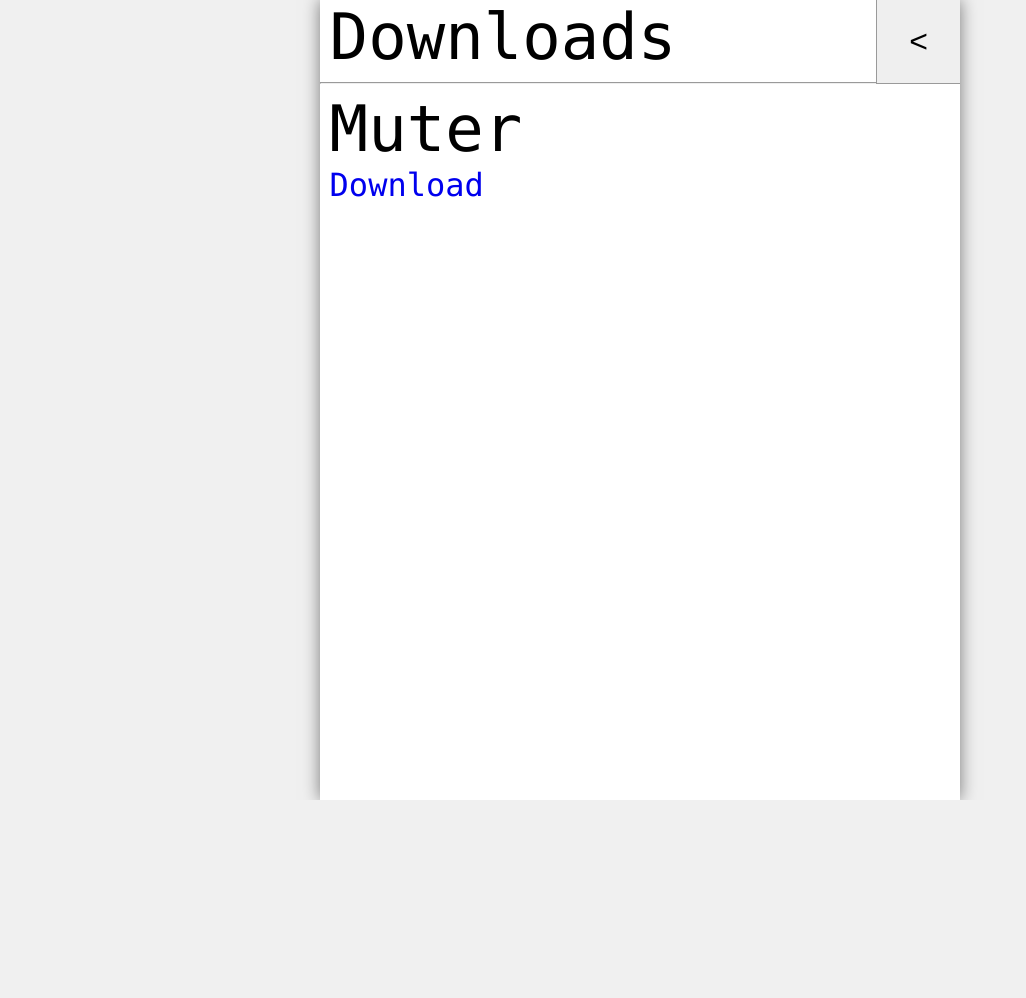
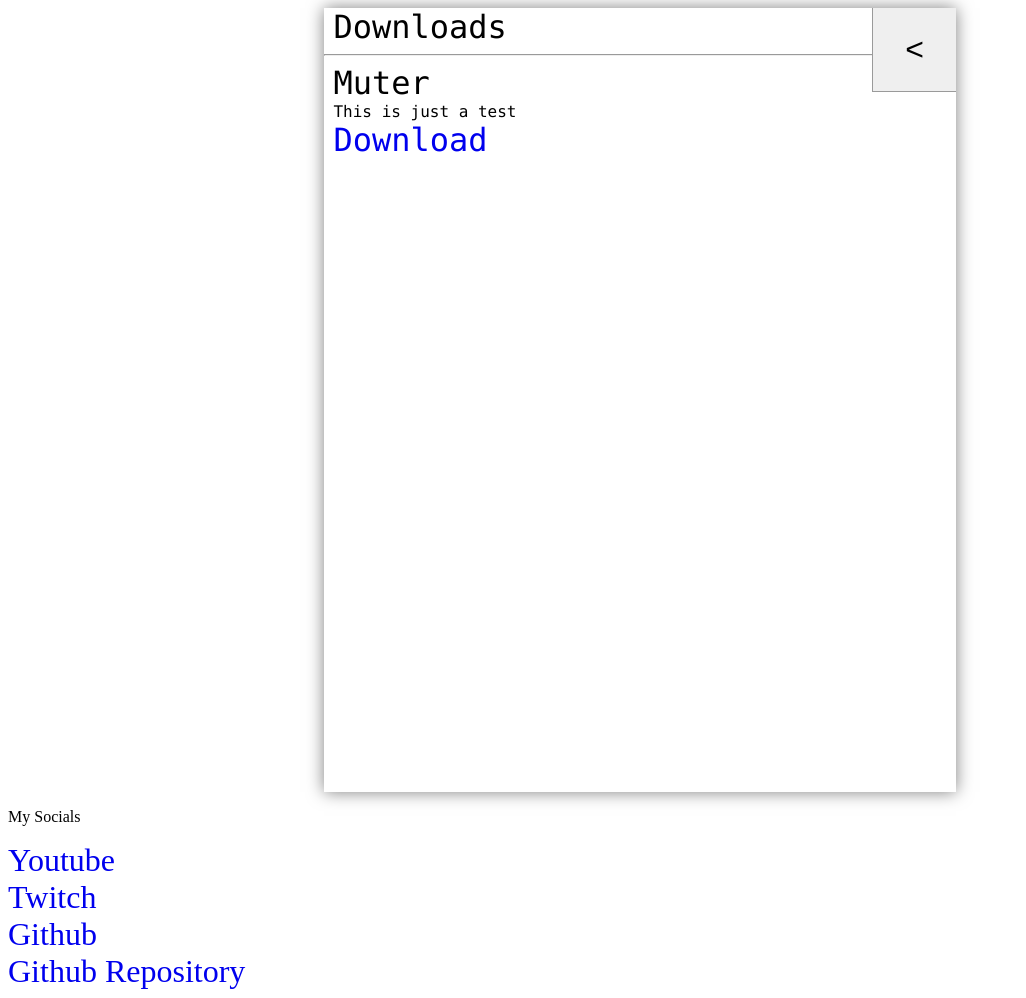
Before and after one commit to JamieVegan/jamievegan.github.io, a plain HTML site: page downloads.html in a window 1280 px wide. Shown: the whole page, without its empty margins (0-1026 px from the left). Before the commit the page ends 800 px from the top, so only its background shows below. Drawn offline with Linux system fonts and the light colour scheme.

Commit message:
Update downloads.html

```diff
--- a/downloads.html
+++ b/downloads.html
@@ -7,13 +7,27 @@
 	<meta name="viewport" content="width=device-width, initial-scale=1">
 </head>
 
-<body style="background: #f0f0f0; margin: 0">
+<body>
 	<div id="Content">
-    <h1 class="Text" id="Title">Downloads</h1>
+		<!--Back-->
+		<h1 class="Text Title">Downloads</h1>
 		<button onclick="Back()" id="BackButton"><</button>
 		<hr>
-    <h1 class="Text" id="Title">Muter</h1>
+		<!--Back-->
+		<h1 class="Text Title">Muter</h1>
+		<p class="Text">This is just a test</p>
 		<a class="Text SmallLink" href="Muter.zip">Download</a>
+	</div>
+
+	<!--Links-->
+	<div class="Socials">
+		<p>My Socials</p>
+		<a class="SmallLink" href="https://youtube.com/@jamievegan">Youtube<br></a>
+		<a class="SmallLink" href="https://twitch.tv/jamievegan">Twitch<br></a>
+		<a class="SmallLink" href="https://github.com/jamievegan">Github</a>
+	</div>
+	<a class="SmallLink" id="Github" href="https://github.com/jamievegan/jamievegan.github.io">Github Repository</a>
+	<!--Links-->
 
 	<script>
 		function Back() {
```
Lines whose indentation alone changed are shown as unchanged.
